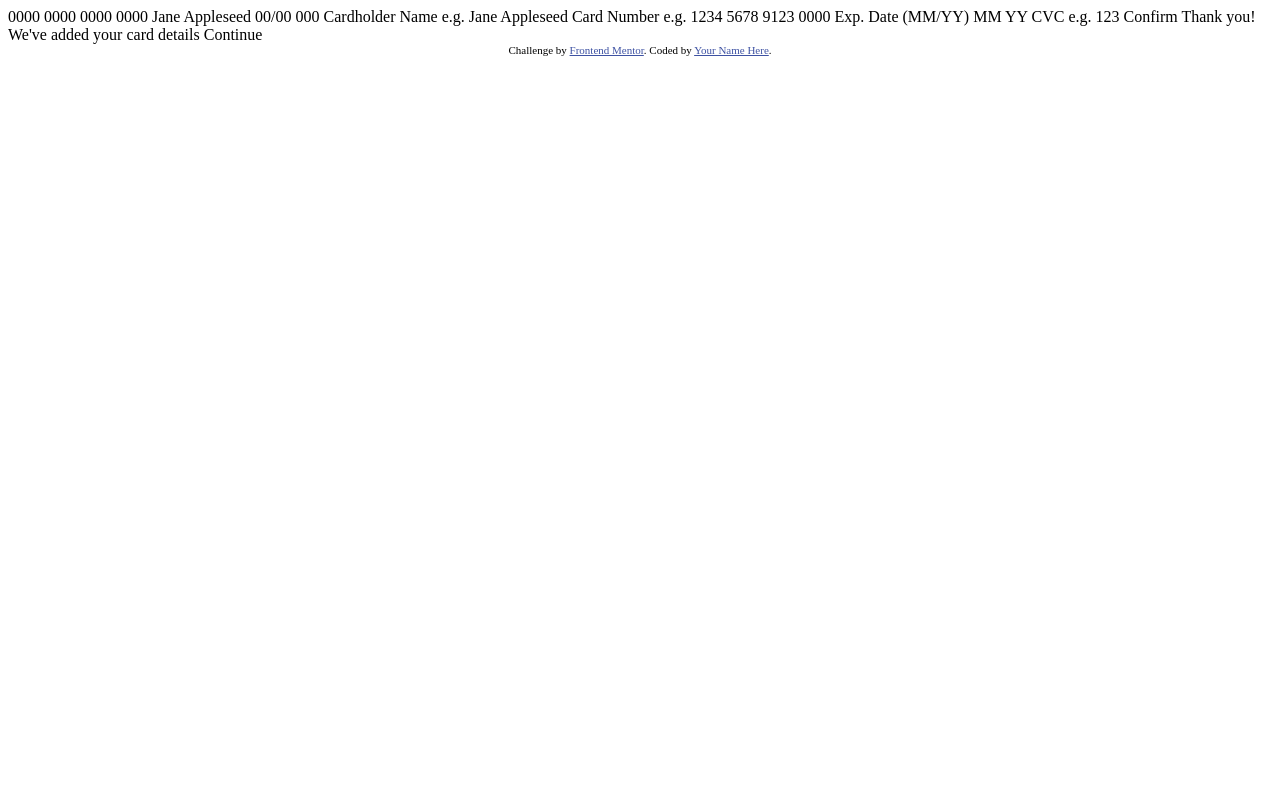
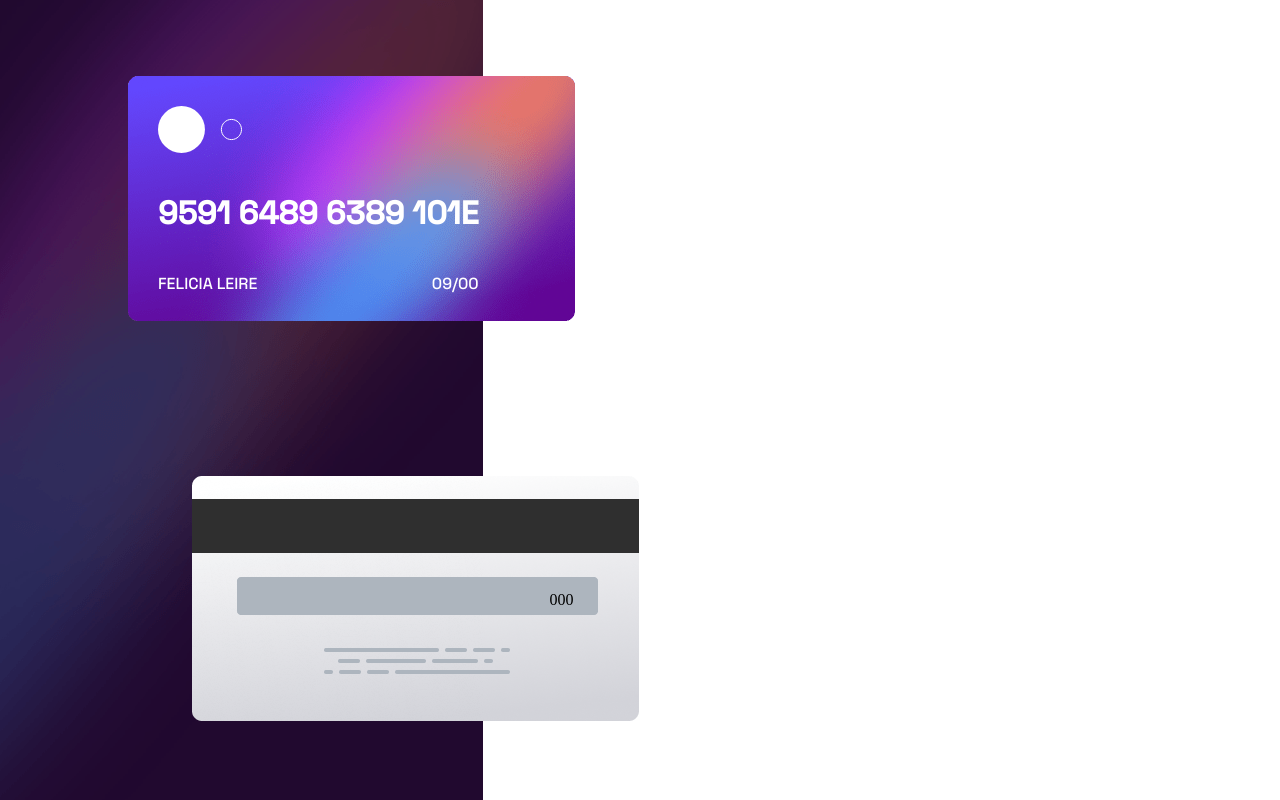
Before and after one commit to ArhyelTarfa/interactive-card-details, a plain HTML site: page index.html in a window 1280 px wide. Drawn offline with Linux system fonts and the light colour scheme.

Commit message:
25% of the project done

```diff
--- a/index.html
+++ b/index.html
@@ -7,45 +7,27 @@
   <link rel="icon" type="image/png" sizes="32x32" href="./images/favicon-32x32.png">
 
   <title>Frontend Mentor | Interactive card details form</title>
-
-  <!-- Feel free to remove these styles or customise in your own stylesheet 👍 -->
-  <style>
-    .attribution { font-size: 11px; text-align: center; }
-    .attribution a { color: hsl(228, 45%, 44%); }
-  </style>
+  <link rel="stylesheet" href="style.css">
 </head>
 <body>
-
-  0000 0000 0000 0000
-  Jane Appleseed
-  00/00
-
-  000
-
-  Cardholder Name
-  e.g. Jane Appleseed
-
-  Card Number
-  e.g. 1234 5678 9123 0000
-
-  Exp. Date (MM/YY)
-  MM
-  YY
-
-  CVC
-  e.g. 123
-
-  Confirm
-
-  <!-- Completed state start -->
-
-  Thank you!
-  We've added your card details
-  Continue
-
-  <div class="attribution">
-    Challenge by <a href="https://www.frontendmentor.io?ref=challenge" target="_blank">Frontend Mentor</a>.
-    Coded by <a href="#">Your Name Here</a>.
+  <div class="container">
+    <div class="wrap">
+      <img src="./images/bg-card-front.png" alt="bg-card-front">
+      <div class="content">
+          <img src="./images/card-logo.svg" alt="card-logo">
+          <h1>9591 6489 6389 101E</h1>
+        <div class="cardname">
+          <p>FELICIA LEIRE</p>
+          <p>09/00</p>
+        </div>
+      </div>
   </div>
+  <div class="wrap1">
+    <img src="./images/bg-card-back.png"/>
+    <div class="content1">
+        <p>000</p>
+    </div>
+  </div>
+</div>
 </body>
 </html>
--- /dev/null
+++ b/style.css
@@ -0,0 +1,68 @@
+@import url('https://fonts.googleapis.com/css2?family=Space+Grotesk:wght@500&display=swap');
+*{
+    box-sizing: border-box;
+    margin: 0;
+    padding: 0;
+}
+.container{
+    background-image: url(./images/bg-main-desktop.png);
+    background-repeat: no-repeat;
+    background-position: left top;
+    height: 100vh;
+    display: flex;
+    flex-direction: column;
+    justify-content: space-around;
+}
+.content{
+    display: flex;
+    flex-direction: column;
+    justify-content: space-around;
+    height: 100%;
+    margin-left: 20px;
+    padding: 10px;
+    font-family: 'Space Grotesk', sans-serif;
+    color: white;
+}
+.wrap {
+    display: inline-block;
+    position: relative;
+    margin-left: 10%;
+}
+.wrap img + .content {
+    position: absolute;
+    top: 0;
+    left: 0;
+}
+.content img{
+    width: 84px;
+    height: 47px;
+}
+.cardname{
+    display: flex;
+    width: 100%;
+    justify-content: space-between;
+}
+.wrap1 {
+    display: inline-block;
+    position: relative;
+    width: fit-content;
+    margin-left: 15%;
+}
+.content1{
+    height: 100%;
+    display: flex;
+    align-items: center;
+    width: 100%;
+}
+.content1 p{
+ position: absolute;
+ left:80%;
+}
+.wrap1 img + .content1 {
+    position: absolute;
+    top: 0;
+    left: 0;
+}
+.wrap1 img + .content1 p{
+    color:black;
+}
```
